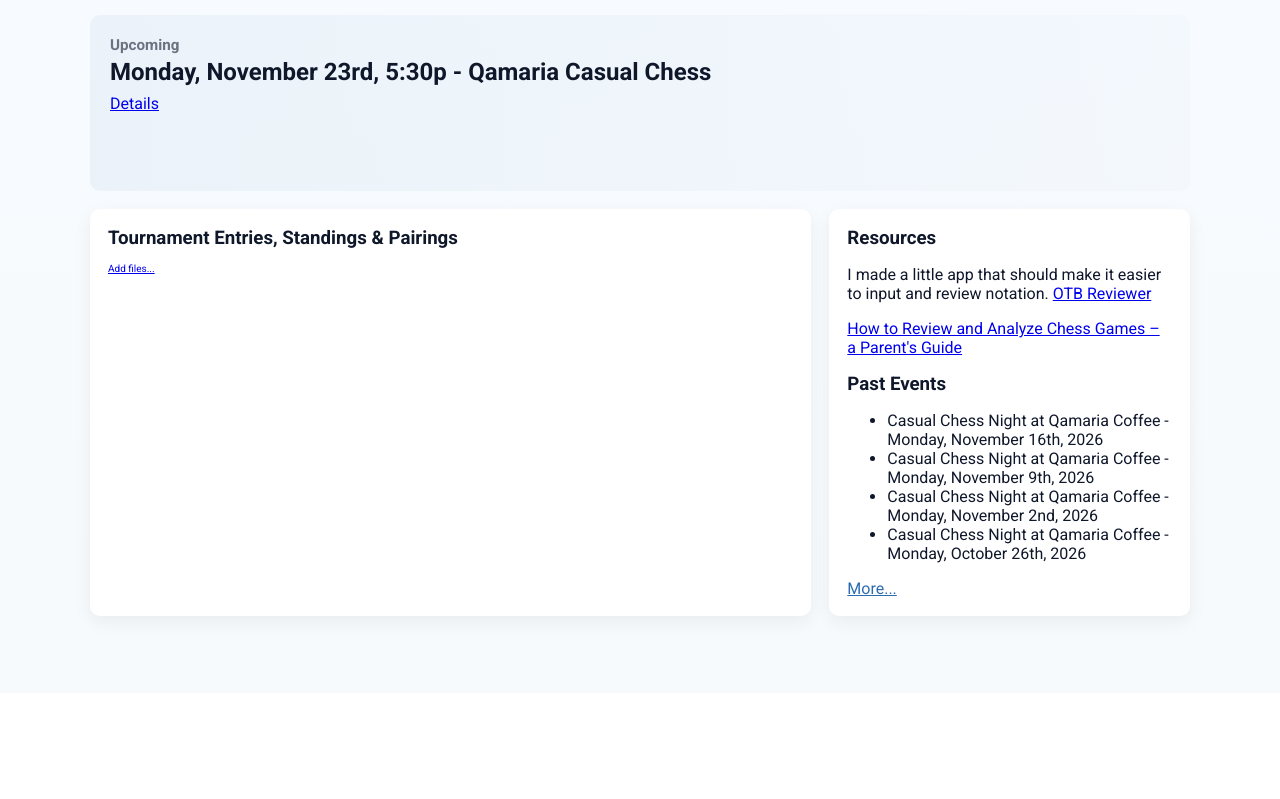
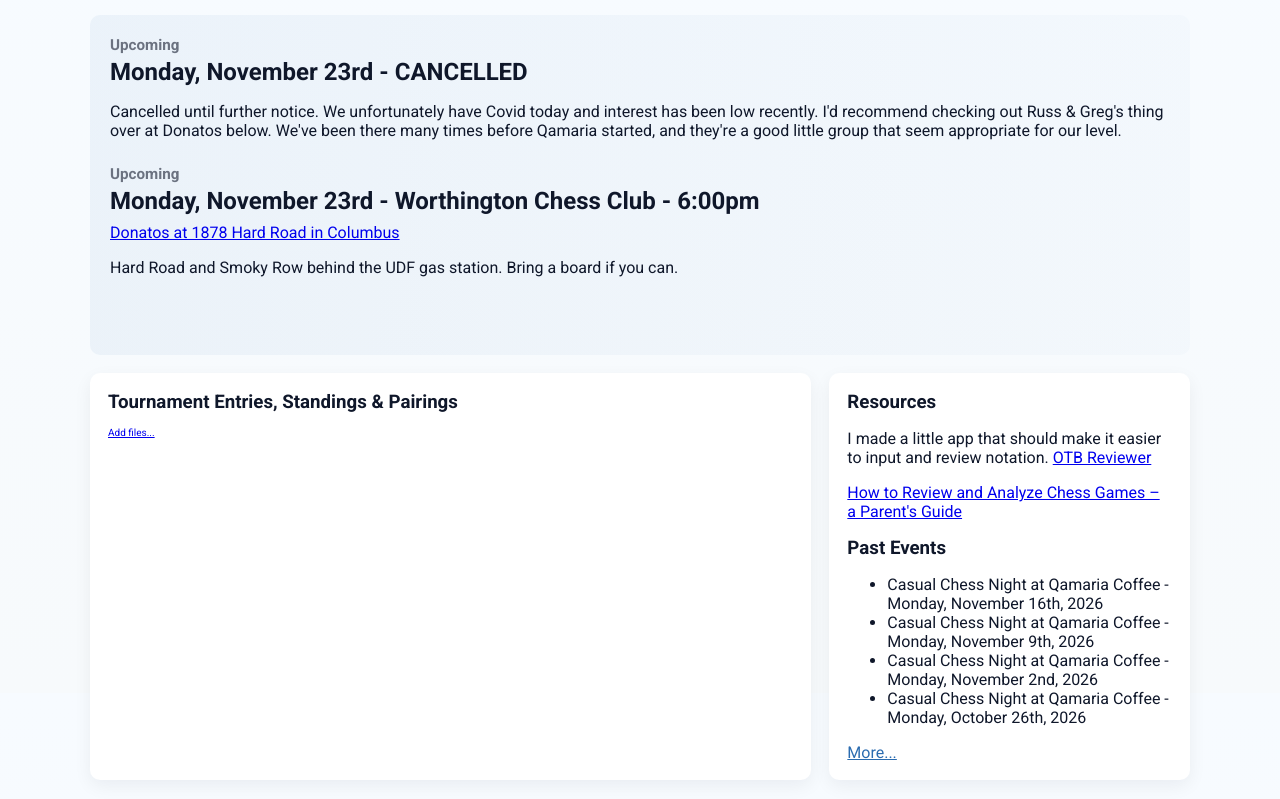
Before and after one commit to Serinus1/goeschess, a plain HTML site: page index.html in a window 1280 px wide. Shown: the part 107-906 px from the top of the page. Before the commit the page ends 800 px from the top, so only its background shows below. Drawn offline with nearby package versions, Linux system fonts and the light colour scheme; no server answers.

Commit message:
Cancelled

```diff
--- a/index.html
+++ b/index.html
@@ -81,8 +81,16 @@
       <section class="hero">
         <div>
           <strong class="muted">Upcoming</strong>
-          <h2 style="margin:4px 0 8px 0;">Monday, November 23rd, 5:30p - Qamaria Casual Chess</h2>
-          <a href="https://glenoakchess.org/qamaria.html">Details</a></p>
+          <h2 style="margin:4px 0 8px 0;">Monday, November 23rd - CANCELLED</h2>
+          <p>Cancelled until further notice. We unfortunately have Covid today and interest has been low recently.  I'd recommend checking out Russ & Greg's thing over at Donatos below.  We've been there many times before Qamaria started, and they're a good little group that seem appropriate for our level.</p>
+          <h2 style="margin:4px 0 8px 0"></h2>
+          <p class="muted"></p>
+        </div>
+        <div>
+          <strong class="muted">Upcoming</strong>
+          <h2 style="margin:4px 0 8px 0;">Monday, November 23rd - Worthington Chess Club - 6:00pm</h2>
+          <a href="https://maps.app.goo.gl/6SVJnBaemcfPXLoBA">Donatos at 1878 Hard Road in Columbus</a></p>
+          <p>Hard Road and Smoky Row behind the UDF gas station.  Bring a board if you can.</p>
           <h2 style="margin:4px 0 8px 0"></h2>
           <p class="muted"></p>
         </div>
```
